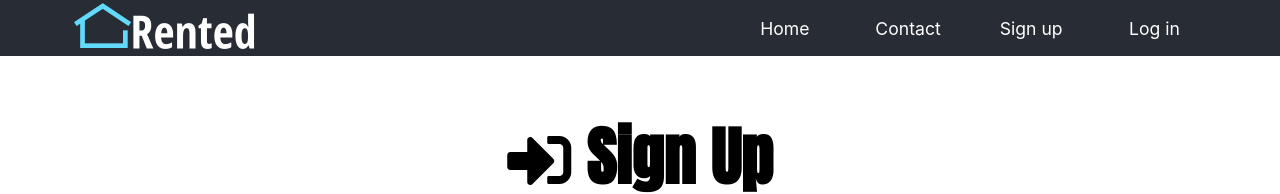
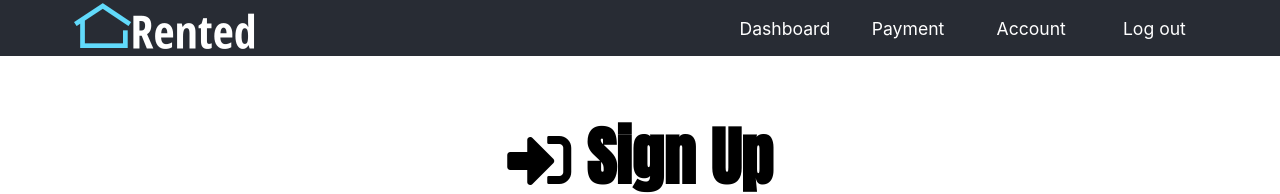
Before and after one commit to waveslin/rented, a React (Create React App) app: page /signup in a window 1280 px wide. Shown: the top 194 px of the page. Built offline with nearby package versions, Linux system fonts and the light colour scheme; a web font is replaced by a local one.

Commit message:
modified navigation by adding a simple auth

```diff
--- a/src/components/Navigation/Navigation.jsx
+++ b/src/components/Navigation/Navigation.jsx
@@ -1,4 +1,5 @@
 import './Navigation.css';
+import {useState} from 'react';
 import {Link} from'react-router-dom';
 import {useVisibility, useVisibilityUpdate, useVisibilityReset} from '../context/Visibility.jsx'
 
@@ -7,7 +8,31 @@ const Navigation = ()=> {
     const toggle = useVisibility();
     const setToggle = useVisibilityUpdate();
     const resetToggle = useVisibilityReset();
-    // className={`nav-logo${toggle ? '':' menu-logo'}`}
+
+    const [auth, setAuth] = useState(true);
+    const resetAuth = () => { setAuth(false); resetToggle();}
+
+    const links = (props) =>{
+        if(props){
+            return (
+                <>
+                    <li><Link to='/dashboard' onClick={resetToggle}>Dashboard</Link></li>
+                    <li><Link to='/payment' onClick={resetToggle}>Payment</Link></li>
+                    <li><Link to='/account' onClick={resetToggle}>Account</Link></li>
+                    <li><Link to='/' onClick={resetAuth} >Log out</Link></li>
+                </>
+            );
+        }
+        return (
+            <>
+                <li><Link to='/' onClick={resetToggle}>Home</Link></li>
+                <li><Link to='/contact' onClick={resetToggle}>Contact</Link></li>
+                <li><Link to='/signup' onClick={resetToggle}>Sign up</Link></li>
+                <li><Link to='/login' onClick={resetToggle}>Log in</Link></li>
+            </>
+        );
+    }
+
     return (
         <nav data-test='Navigation-nav'>
             <div className='nav-logo' data-test='logo-img'>
@@ -24,10 +49,7 @@ const Navigation = ()=> {
                 <i className="fas fa-times-circle"></i>
             </button>
             <ul className={`nav-list${toggle ? ' hide' : ' show'}`} id="menu" data-test='Navigation-link-list'>
-                <li><Link to='/' onClick={resetToggle}>Home</Link></li>
-                <li><Link to='/contact' onClick={resetToggle}>Contact</Link></li>
-                <li><Link to='/signup' onClick={resetToggle}>Sign up</Link></li>
-                <li><Link to='/login' onClick={resetToggle}>Log in</Link></li>
+                {links(auth)}
             </ul>
         </nav>
     );
```
